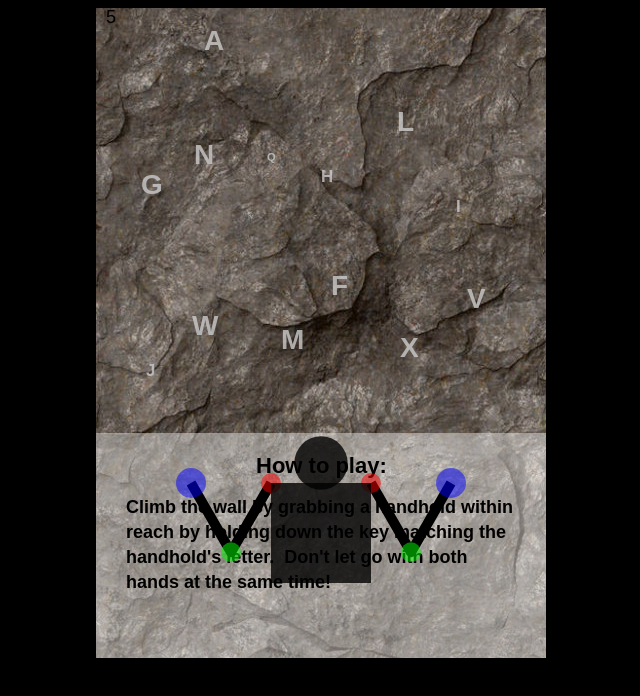
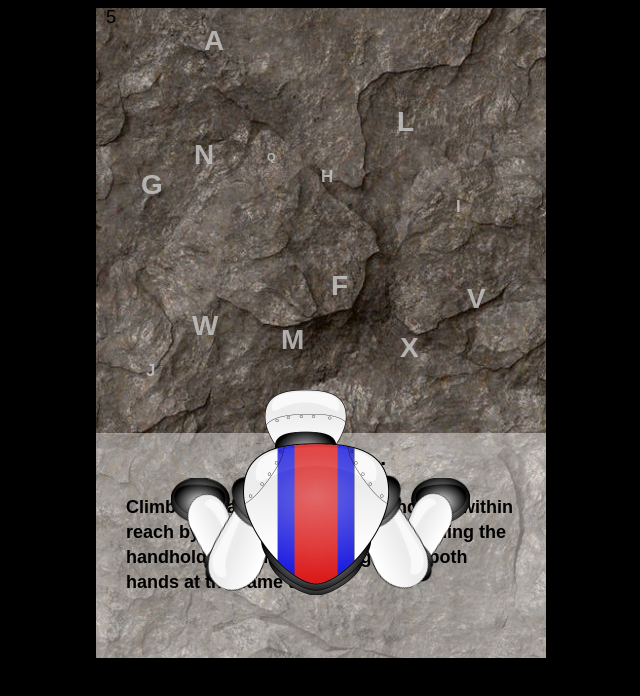
Before and after one commit to jschomay/climbing-game, a plain HTML site: page index.html in a window 1280 px wide. Shown: the whole page, without its empty margins (319-959 px from the left). Drawn offline with Linux system fonts and the light colour scheme.

Commit message:
big one - add robot sprites, tweak things, and enhance for retina

```diff
--- a/climber.js
+++ b/climber.js
@@ -1,9 +1,53 @@
+var robotAtlas = {
+  head: {
+    x: 146,
+    y: 4,
+    w: 82,
+    h: 88,
+    cx: 41,
+    cy: 68
+  },
+  torso: {
+    x: 0,
+    y: 66,
+    w: 146,
+    h: 152,
+    cx: 73,
+    cy: 30
+  },
+  upperArm: {
+    x: 0,
+    y: 0,
+    w: 116,
+    h: 66,
+    cx: 0,
+    cy: 34
+  },
+  foreArm: {
+    x: 147,
+    y: 158,
+    w: 89,
+    h: 51,
+    cx: 3,
+    cy: 26
+  },
+  hand: {
+    x: 180,
+    y: 98,
+    w: 46,
+    h: 59,
+    cx: 23,
+    cy: 28
+  }
+};
+
+
 var climber = (function() {
-  var jointLength = 80;
+  var jointLength = 100;
   var armLength = jointLength * 2;
   var theta1 = 0;
   var leftArm, rightArm;
-  var reachSpeed = 4;
+  var reachSpeed = 5;
 
   function init(hands) {
     leftArm = {
@@ -14,7 +58,7 @@ var climber = (function() {
     };
     rightArm = {
       target: {x: hands[1].x + 0, y: hands[1].y + 0},
-      start: {x: hands[1].x - 50, y: hands[1].y + 50},
+      start: {x: hands[1].x - 60, y: hands[1].y + 50},
       mid: {x: hands[1].x + 0, y: hands[1].y + 50},
       end: {x: hands[1].x + 0, y: hands[1].y + 0}
     };
@@ -115,48 +159,43 @@ var climber = (function() {
   }
 
   function draw() {
-    // Draw arms
-    drawArm(leftArm);
-    drawArm(rightArm);
-
-    // Draw head
-    ctx.beginPath();
-    ctx.arc(leftArm.start.x + 50, leftArm.start.y - 20, jointLength / 3, 0, Math.PI*2);
-    // Draw body
-    ctx.fillStyle = "rgba(0,0,0,0.8)";
-    ctx.fill();
-    ctx.fillRect(leftArm.start.x, leftArm.start.y, 100, 100);
+    drawArm('left');
+    drawArm('right');
+    drawPart('head', {x: leftArm.start.x + 35, y: leftArm.start.y - 25});
+    drawPart('torso', {x: leftArm.start.x + 45, y: leftArm.start.y - 10});
   }
 
-  function drawArm(joints) {
-    ctx.beginPath();
-    ctx.moveTo( joints.start.x, joints.start.y );
-    ctx.lineTo( joints.mid.x, joints.mid.y );
-    ctx.lineTo( joints.end.x, joints.end.y );
-    ctx.strokeStyle = "rgba(0,0,0,1)";
-    ctx.lineJoin="round";
-    ctx.lineWidth = 10;
-    ctx.stroke();
+  function drawArm(side) {
+    var joints = side === 'right' ? rightArm : leftArm;
+    var matchingHand = side === 'right' ? hands[1] : hands[0];
+    var rotateDirection = side === 'right' ? 1 : -1;
+    var upperArmRotation = Math.atan2((joints.mid.y - joints.start.y) , (joints.mid.x - joints.start.x));
+    var foreArmRotation = Math.atan2((joints.end.y - joints.mid.y) , (joints.end.x - joints.mid.x));
+    var handX = joints.mid.x + (joints.end.x - joints.mid.x) * jointLength * 0.8 / jointLength;
+    var handY = joints.mid.y + (joints.end.y - joints.mid.y) * jointLength * 0.8 / jointLength;
+    var handClench = dist(joints.end, matchingHand) < 5 ? 0.9 : 1;
 
-    ctx.beginPath();
-    ctx.arc( joints.start.x, joints.start.y, 10, 0, Math.PI*2 );
-    ctx.fillStyle = "rgba(255,0,0,0.5)";
-    ctx.fill();
+    drawPart('hand', {x: handX, y: handY}, Math.PI / 2, {x: handClench * 1, y: handClench * rotateDirection});
+    drawPart('foreArm', {x: joints.mid.x, y: joints.mid.y}, foreArmRotation, {x: 1, y: rotateDirection});
+    drawPart('upperArm', {x: joints.start.x, y: joints.start.y}, upperArmRotation, {x: 1, y: rotateDirection});
+}
 
-    ctx.beginPath();
-    ctx.arc( joints.mid.x, joints.mid.y, 10, 0, Math.PI*2 );
-    ctx.fillStyle = "rgba(0,255,0,0.5)";
-    ctx.fill();
-
-    ctx.beginPath();
-    ctx.arc( joints.end.x, joints.end.y, 15, 0, Math.PI*2 );
-    ctx.fillStyle = "rgba(0,0,255,0.5)";
-    ctx.fill();
+  function drawPart(part, at, rotation, scale) {
+    scale = scale || {x:1, y:1};
+    var source = robotAtlas[part];
+    ctx.save();
+    ctx.translate(at.x, at.y);
+    ctx.rotate(rotation);
+    ctx.scale(scale.x, scale.y);
+    ctx.translate(-source.cx, -source.cy);
+    ctx.drawImage(robotSprites, source.x*2, source.y*2, source.w*2, source.h*2, 0, 0, source.w, source.h);
+    ctx.restore();
   }
 
   return {
     init: init,
     draw: draw,
-    update: update
+    update: update,
+    armLength: armLength
   };
 })();
--- a/game.js
+++ b/game.js
@@ -21,6 +21,7 @@ var runningTime;
 var gameOver;
 var gameWin;
 var climberBody;
+var robotSprites;
 
 function shuffle(o){
   for(var j, x, i = o.length; i; j = Math.floor(Math.random() * i), x = o[--i], o[i] = o[j], o[j] = x);
@@ -229,9 +230,7 @@ function chooseHandHold(chosenHandHoldLetter) {
   function isValidHandHold(acc, handHold) {
     if (acc) { return acc; }
     if (handHold.name === chosenHandHoldLetter &&
-        handHold.y <= freeHand.y + 30 &&
-        dist(handHold, freeHand) < 180 &&
-        dist(handHold, otherHand) < 250) {
+        dist(handHold, otherHand) < climber.armLength * 1.5) {
       acc = handHold;
     }
     return acc;
@@ -415,53 +414,48 @@ function init() {
   climberBody = climber.init(hands);
 }
 
+// keep things sharp on retina screens
+function enhanceContext(canvas, context) {
+  var ratio = window.devicePixelRatio || 1,
+      width = canvas.width,
+      height = canvas.height;
 
-// preload texture
-var img = new Image();
-img.src ='rocks.jpg';
-img.onload = function(){
-  rockTexture = ctx.createPattern(img,'repeat');
+  if (ratio > 1) {
+    canvas.width = width * ratio;
+    canvas.height = height * ratio;
+    canvas.style.width = width + 'px';
+    canvas.style.height = height + 'px';
+    context.scale(ratio, ratio);
+  }
+}
+enhanceContext(canvas, ctx);
+
+// preload textures
+var imagesToLoad = [
+  'assets/images/rocks.jpg',
+  'assets/images/robot-sprites.png'
+];
+var numImagesLoaded = 0;
+var loadedImages = imagesToLoad.map(loadImage);
+
+function loadImage(path) {
+  var img = new Image();
+  img.src = path;
+  img.onload = function() {
+    numImagesLoaded++;
+    if(numImagesLoaded === imagesToLoad.length) {
+      ready();
+    }
+  };
+  return img;
+}
+
+function ready(){
+  rockTexture = ctx.createPattern(loadedImages[0],'repeat');
+  robotSprites = loadedImages[1];
 
   // kick off
   init();
   bindKeys();
   loop(0);
-};
-
-
-/*
-todo
-
-- map editor
-  - switch modes/ second page
-  - click to place a handhold
-  - set size and scale to fit
-  - save as level
-
-- add score?
-  - what to award? (vertical reach, speed, l/r/l/r, golf style score, grips with difficulty settings)
-
-- add character
-  - human or robot-like?  With legs?
-  - http://jsdo.it/j_s/SO6b for IK
-  - (auto-animate legs?)
-
-- animations when losing grip
-  - dust/falling rocks
-    - particle generator
-  - character arm drops
-
-- 2 player race to the top
-  - on same keyboard?
-  - networked
-    - using websockets and server
-    - "rooms"
-    - could fit 3 or 4 climbers
-  - swipe at the other player to knock one of their hands free
-
-- Start menu with title
-
-
-Notes:
-- Reach can equal arm length plus unextended reach of highest leg
- */
+}
--- a/index.html
+++ b/index.html
@@ -4,22 +4,15 @@
   <meta charset="utf-8">
   <meta http-equiv="X-UA-Compatible" content="IE=edge,chrome=1">
 
-  <title>Site</title>
+  <title>Rock-climbing Robot Racers</title>
 
   <meta name="description" content="">
-  <meta name="viewport" content="width=device-width, initial-scale=1">
-  <meta name="apple-mobile-web-app-capable" content="yes"> <!-- Display full-screen in standalone mode -->
-  <meta name="apple-mobile-web-app-status-bar-style" content="black-translucent">
-
-  <link rel="apple-touch-icon" href="apple-touch-icon.png"/>
-  <!-- <link rel="author" href="humans.txt" /> -->
-
   <link rel="stylesheet" media="all" href="main.css" />
 </head>
 <body>
   <div id="main">
     <canvas id="game" width="450" height="650"></canvas>
-  </div> <!-- /main -->
+  </div>
   <script src="climber.js"></script>
   <script src="game.js"></script>
 </body>
```
Also changed, not shown: .eslintrc.json (added), assets/images/g5412.png (added), assets/images/g5448.png (added), assets/images/g5454.png (added), assets/images/g5468.png (added), assets/images/g5482.png (added), assets/images/robot-sprites.png (added), assets/images/rocks.jpg (renamed from rocks.jpg), assets/raw/robot.svg (added), assets/raw/robot.svg.2016_01_01_12_41_15.0.svg, 1 other file.
